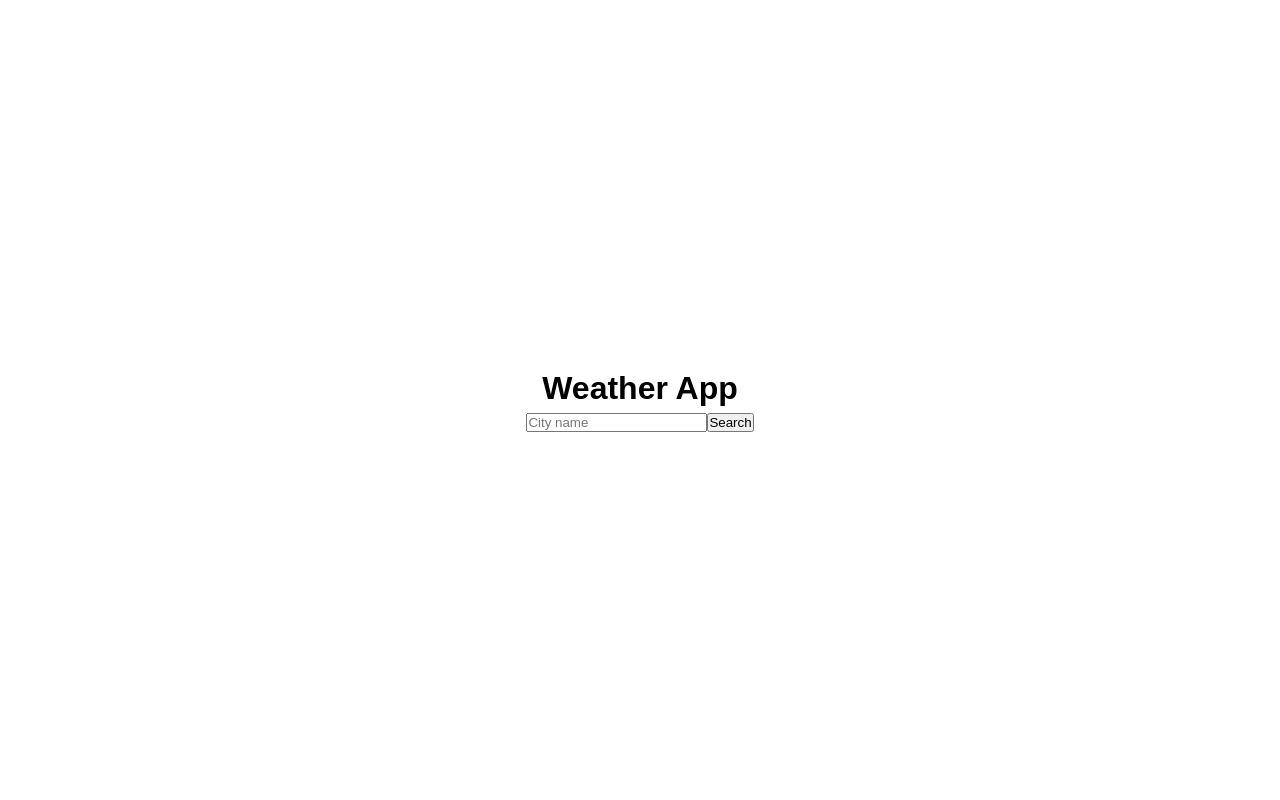
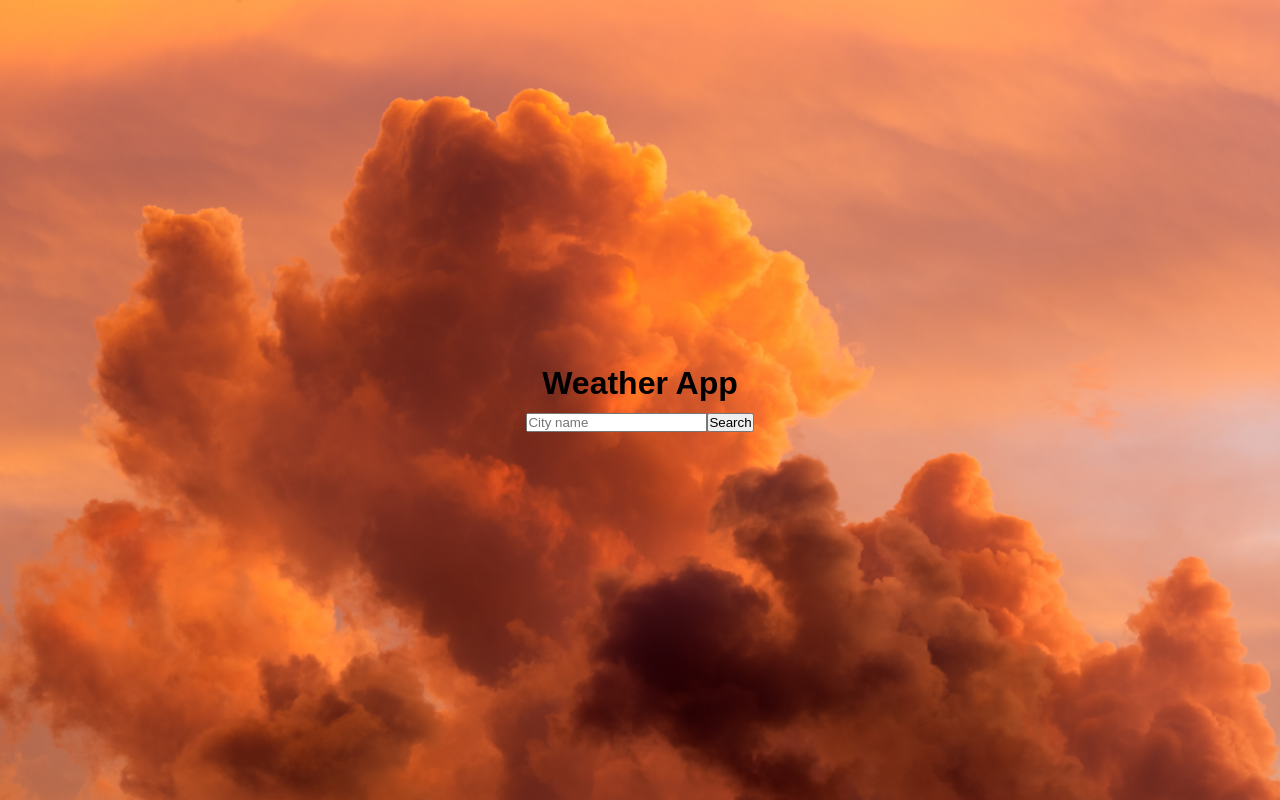
Before and after one commit to samchillcott/sam_react_weather_app, a React (Create React App) app: page / in a window 1280 px wide. Built offline with nearby package versions, Linux system fonts and the light colour scheme.

Commit message:
added default background image

```diff
--- a/src/App.css
+++ b/src/App.css
@@ -18,8 +18,12 @@ a {
 	display: flex;
 	justify-content: center;
 	align-items: center;
-	/* background-color: aqua; */
-	background-image: url("/images/defaultbg.jpg") no-repeat;
+	background: url("images/defaultbg.jpg");
+	background-size: cover;
 	flex-direction: column;
 	height: 100vh;
 }
+
+.search-form {
+	margin: 5px;
+}
```
